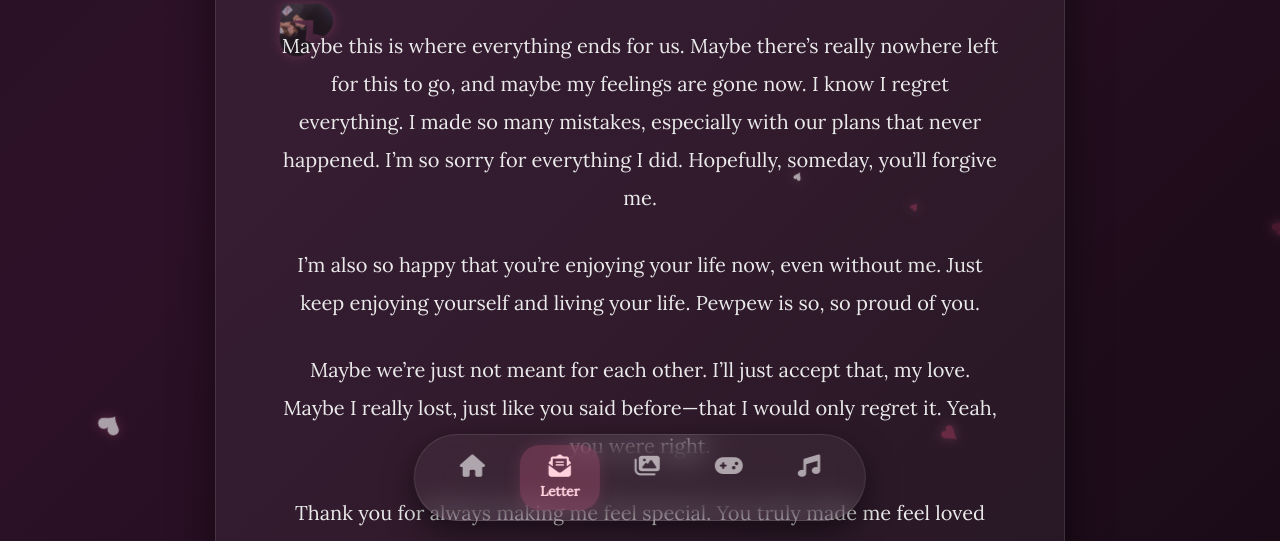
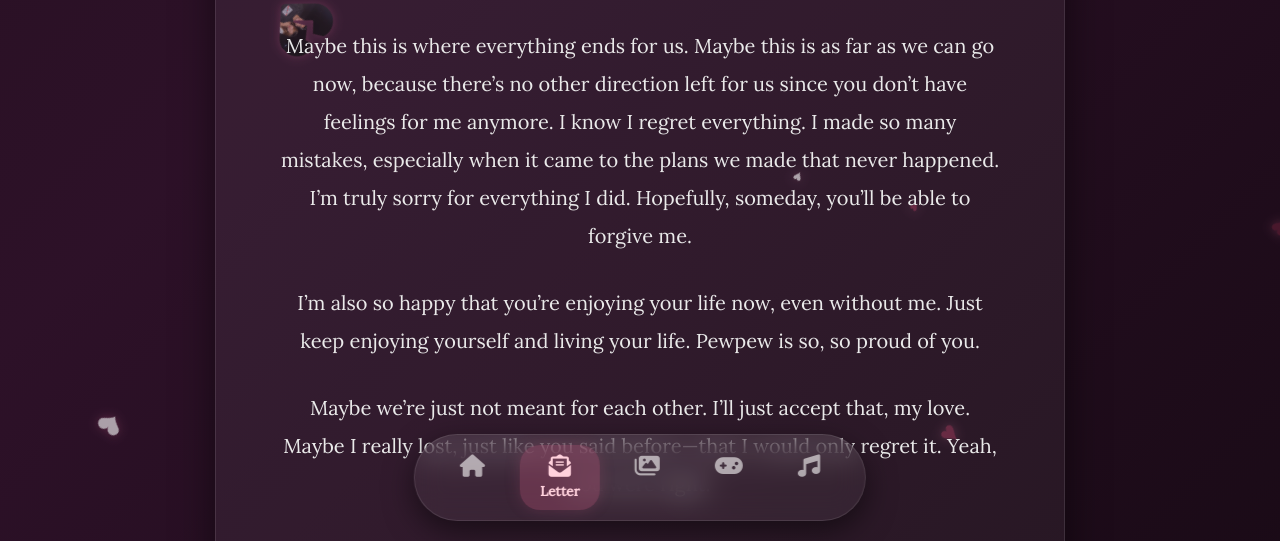
Before and after one commit to Empasisjeffer/goodbye, a website: page index.html in a window 1280 px wide. Both pictures are taken after a click on the button 566 px from the left and 736 px from the top of the page. Shown: the part 259-800 px from the top of the page. Drawn offline with Linux system fonts and the light colour scheme.

Commit message:
Update letter content

```diff
--- a/index.html
+++ b/index.html
@@ -38,7 +38,7 @@
             <div class="message-section">
                 <div class="message-card glass-panel fade-in slide-up">
                     <h2>Hi pre/shi/baby,</h2>
-                    <p>Maybe this is where everything ends for us. Maybe there’s really nowhere left for this to go, and maybe my feelings are gone now. I know I regret everything. I made so many mistakes, especially with our plans that never happened. I’m so sorry for everything I did. Hopefully, someday, you’ll forgive me.</p>
+                    <p>Maybe this is where everything ends for us. Maybe this is as far as we can go now, because there’s no other direction left for us since you don’t have feelings for me anymore. I know I regret everything. I made so many mistakes, especially when it came to the plans we made that never happened. I’m truly sorry for everything I did. Hopefully, someday, you’ll be able to forgive me.</p>
                     <p>I’m also so happy that you’re enjoying your life now, even without me. Just keep enjoying yourself and living your life. Pewpew is so, so proud of you.</p>
                     <p>Maybe we’re just not meant for each other. I’ll just accept that, my love. Maybe I really lost, just like you said before—that I would only regret it. Yeah, you were right.</p>
                     <p>Thank you for always making me feel special. You truly made me feel loved through the way you acted and cared for me. Damn, I was so lucky. So lucky to have you. But maybe this is really where it ends.</p>
```
Also changed, not shown: 1 other file.
